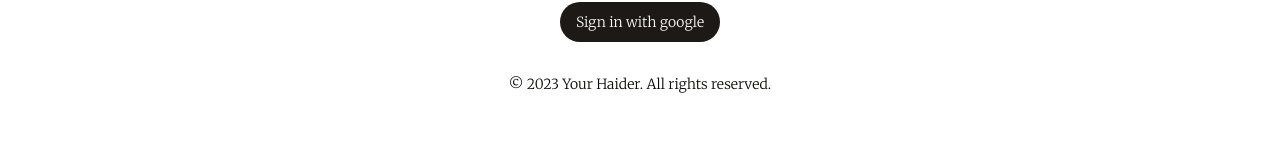
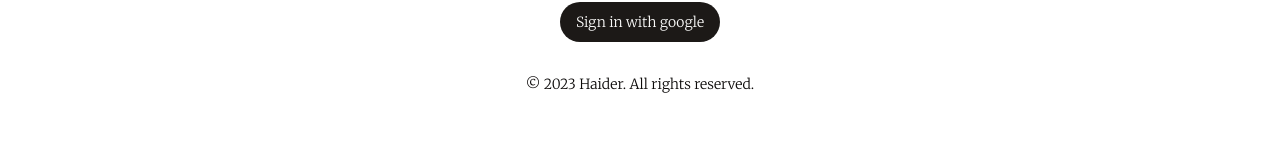
Before and after one commit to haiderhossain10/nextjs-blog-project, a Next.js app: page /auth in a window 1280 px wide. Shown: the part 155-300 px from the top of the page. Built offline with nearby package versions, Linux system fonts and the light colour scheme; no server answers.

Commit message:
added comment system

```diff
--- a/components/footer/footer.tsx
+++ b/components/footer/footer.tsx
@@ -5,7 +5,7 @@ export default function Footer() {
             <div className="container">
                 <div className="text-center">
                     <p className="text-sm font-normal">
-                        &copy; {currentYear} Your Haider. All rights reserved.
+                        &copy; {currentYear} Haider. All rights reserved.
                     </p>
                 </div>
             </div>
```
